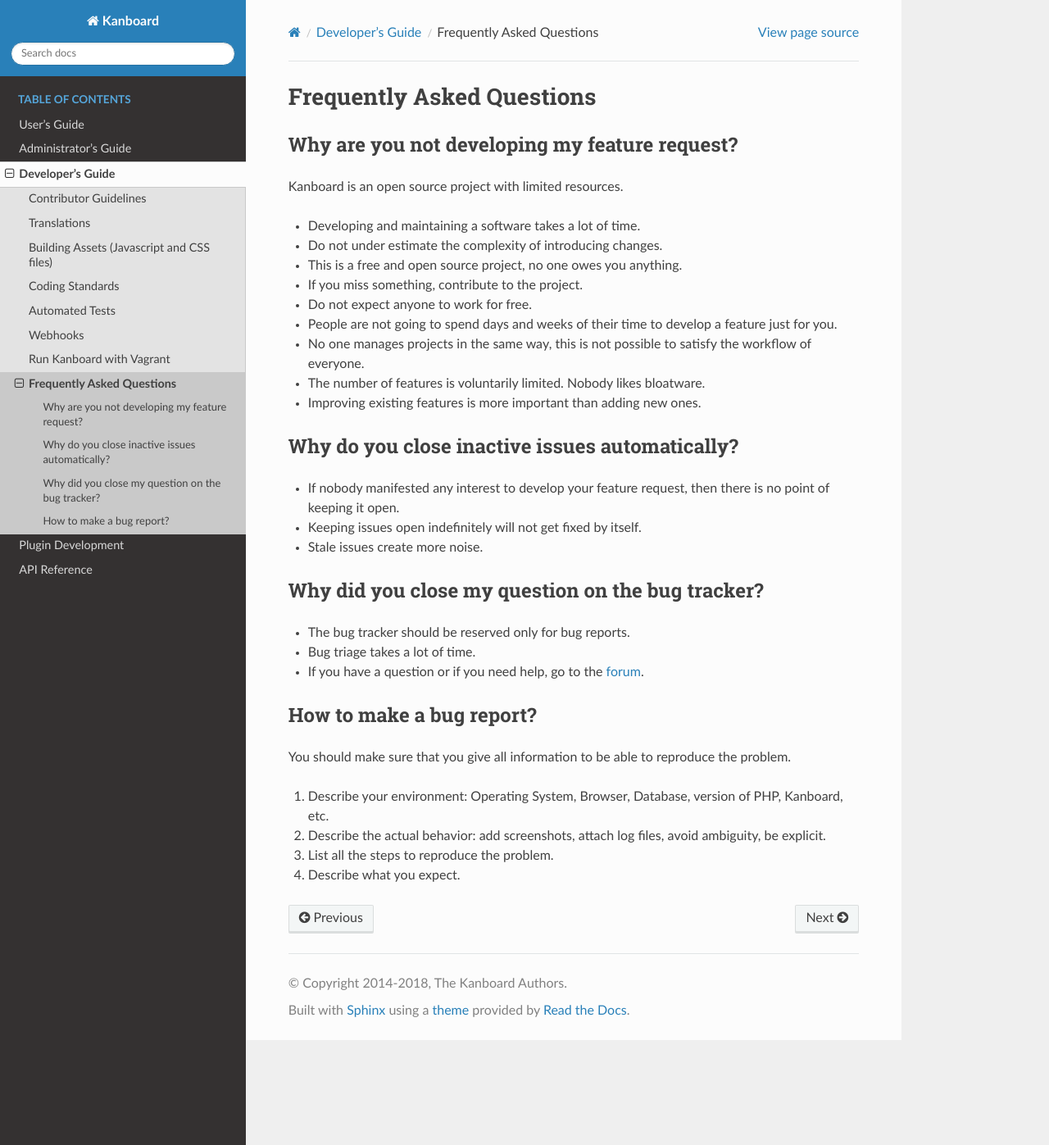
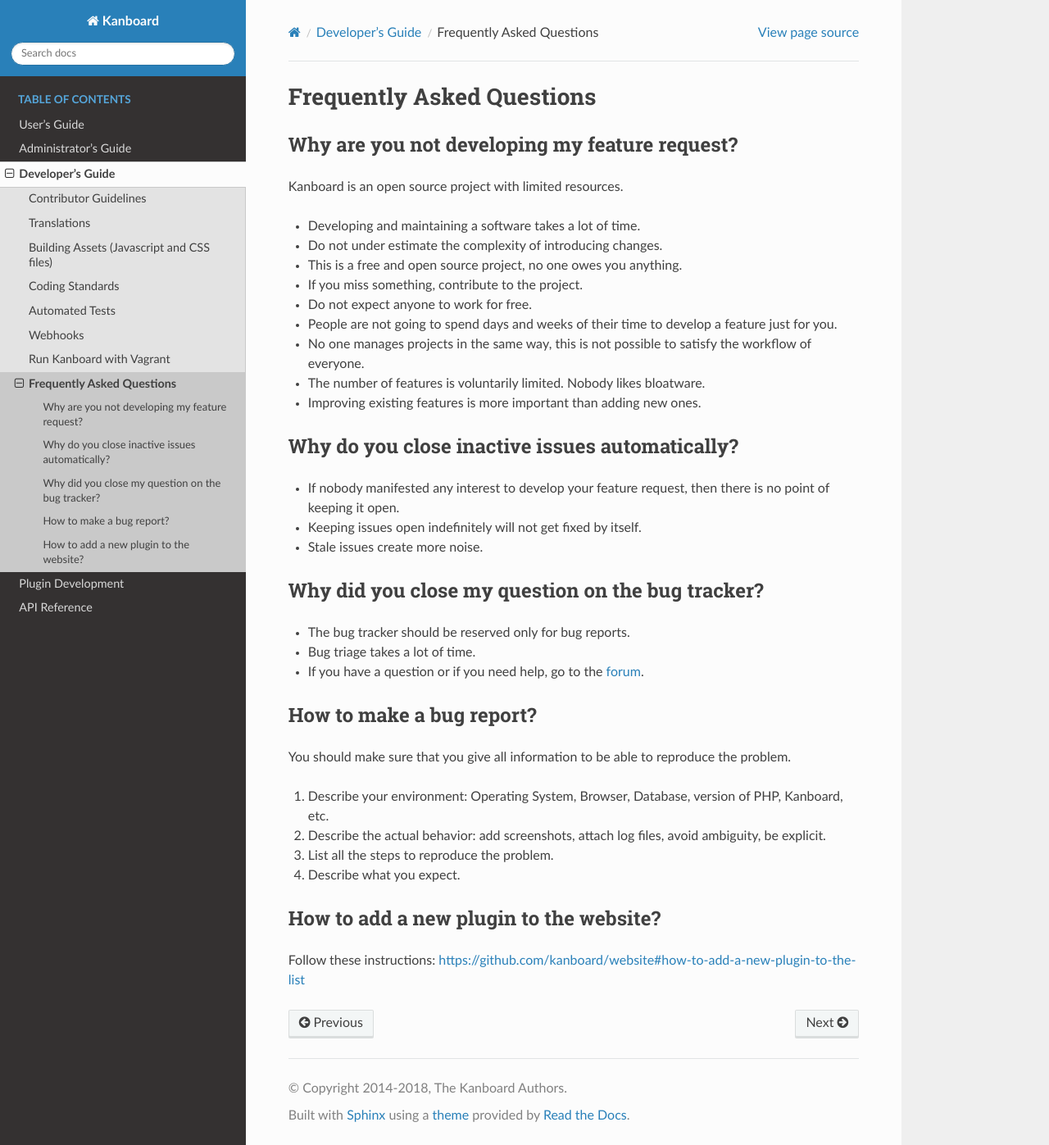
Before and after one commit to kanboard/documentation, a Sphinx documentation site: the page built from source/developer_guide/faq.rst, in a window 1280 px wide and 1397 px high. Shown: the whole window at 82% size. Built offline with Sphinx 7.4.7 and the Read the Docs theme 2.0.0, drawn with Linux system fonts in a browser that asks for light colours.

Commit message:
Add FAQ entry to add plugin to the website

```diff
--- a/source/developer_guide/faq.rst
+++ b/source/developer_guide/faq.rst
@@ -39,3 +39,8 @@
 2. Describe the actual behavior: add screenshots, attach log files, avoid ambiguity, be explicit.
 3. List all the steps to reproduce the problem.
 4. Describe what you expect.
+
+How to add a new plugin to the website?
+---------------------------------------
+
+Follow these instructions: `<https://github.com/kanboard/website#how-to-add-a-new-plugin-to-the-list>`_
```
